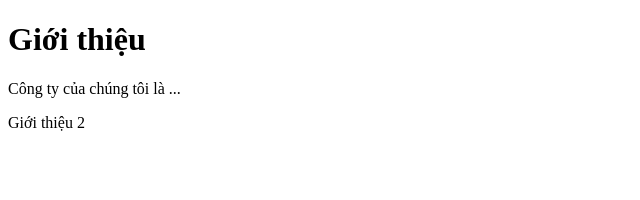
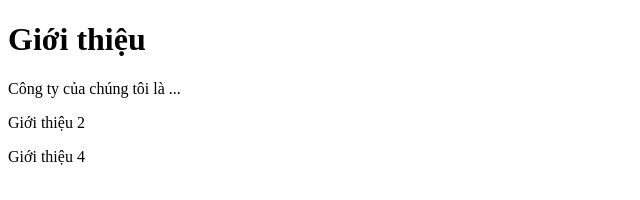
Before and after one commit to LuanHuynh296/hoc-git-f10-24, a plain HTML site: page gioi-thieu.html in a window 1280 px wide. Shown: the full height of the page, 0-640 px from the left. Drawn offline with Linux system fonts and the light colour scheme.

Commit message:
Update gioi-thieu.html lần 4

```diff
--- a/gioi-thieu.html
+++ b/gioi-thieu.html
@@ -11,5 +11,7 @@
   <p>Công ty của chúng tôi là ...</p>
 
   <p>Giới thiệu 2</p>
+
+  <p>Giới thiệu 4</p>
 </body>
 </html>
```
